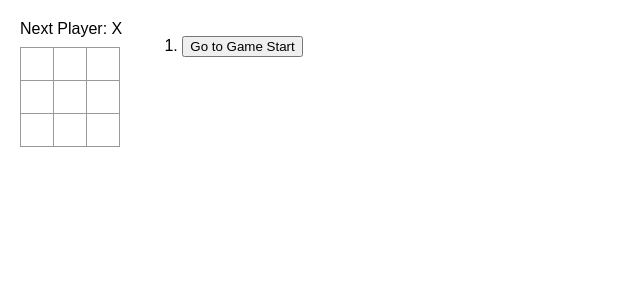
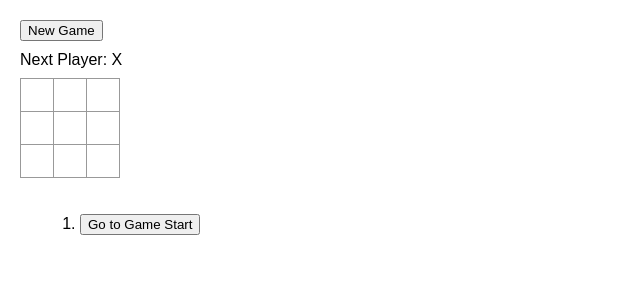
Before and after one commit to mantisg/Tic-Tac-Toe-Front-End, a React (Create React App) app: page / in a window 1280 px wide. Shown: the top 300 px of the page, without its empty margins (0-640 px from the left). Built offline with nearby package versions, Linux system fonts and the light colour scheme.

Commit message:
New Game button added

```diff
--- a/src/App.js
+++ b/src/App.js
@@ -71,6 +71,11 @@ export default function Game() {
     setCurrentMove(nextHistory.length - 1)
   }
 
+  function resetGame() {
+    setHistory([Array(9).fill(null)])
+    setCurrentMove(0)
+  }
+
   function jumpTo(nextMove) {
     setCurrentMove(nextMove)
   }
@@ -92,6 +97,9 @@ export default function Game() {
   })
   return (
     <div className="game">
+      <div>
+        <button onClick={resetGame}>New Game</button>
+      </div>
       <div className="game-board">
         <Board xIsNext={xIsNext} squares={currentSquares} onPlay={handlePlay} />
       </div>
--- a/src/styles.css
+++ b/src/styles.css
@@ -78,13 +78,15 @@ body {
 }
 
 .status {
+  margin-top: 10px;
   margin-bottom: 10px;
 }
 .game {
   display: flex;
-  flex-direction: row;
+  flex-direction: column;
 }
 
 .game-info {
   margin-left: 20px;
+  margin-top: 20px;
 }
```
